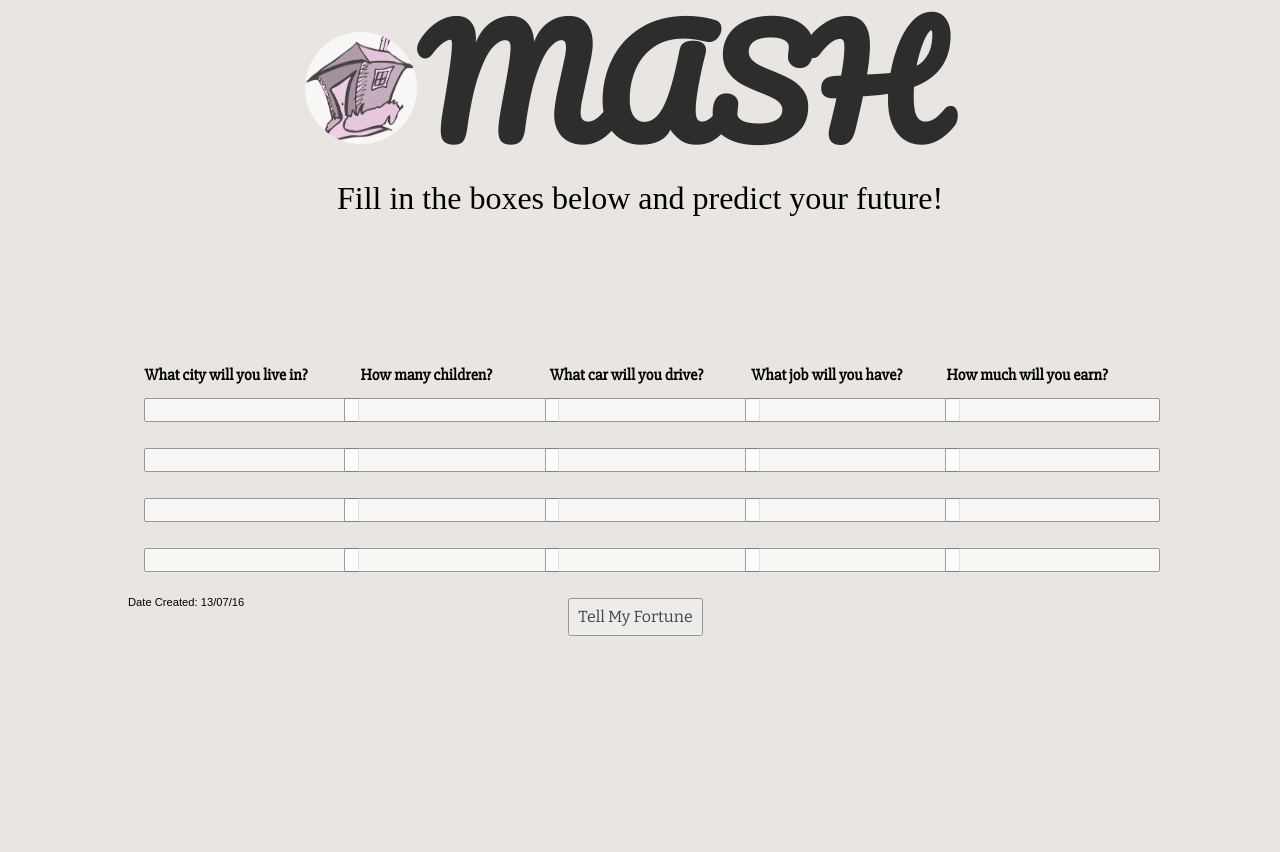
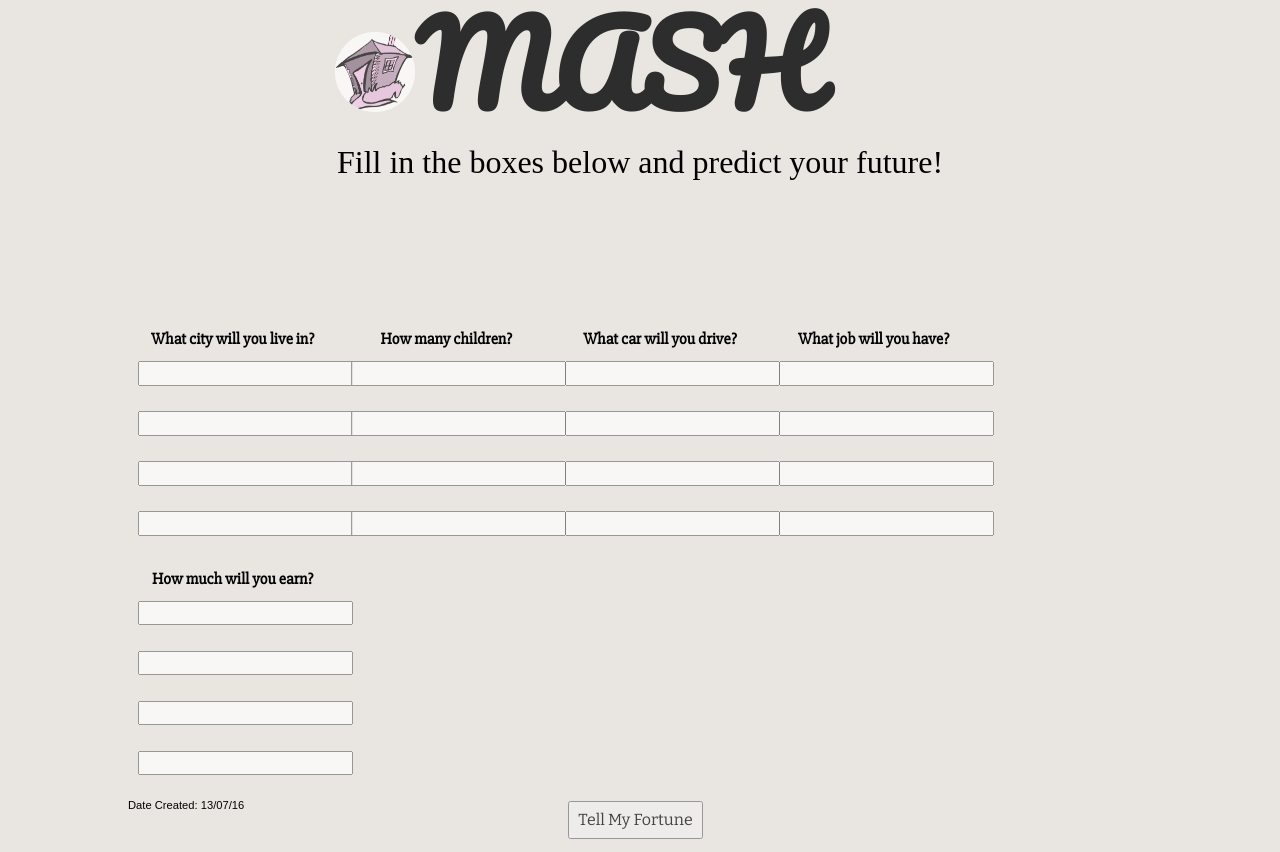
Before and after one commit to canams/MASH-Game, a plain HTML site: page index.html in a window 1280 px wide. Before the commit the page ends 800 px from the top, so only its background shows below. Drawn offline with nearby package versions, Linux system fonts and the light colour scheme; a web font is replaced by a local one.

Commit message:
Update style.css

```diff
--- a/style.css
+++ b/style.css
@@ -5,15 +5,14 @@ body {
 	padding-bottom: 5%;
 }
 
-.header {
+/*.header {
 	display: inline-block;
-	width: 100%
-	margin: 0 auto;
-
+	width: 100%;
+	margin: 0 auto;*/
 }
 
 .title {
-	width: 55%;
+	width:72%;
 	margin: 0 auto;
 	float: right;
 }
@@ -21,7 +20,7 @@ body {
 	display: inline;
 	margin: 0 auto;
 	margin-right: 0.1em;
-	font-size: 9em;
+	font-size: 7em;
 	font-family: Pacifico;
 	opacity: 0.8;
 
@@ -29,7 +28,7 @@ body {
 }
 
 .logo {
-	width: 45%;
+	width: 28%;
 	margin: 2em auto;
 	float: left;
 
@@ -40,8 +39,8 @@ body {
 	border-radius: 50%;
 	background-color: white;
 	opacity: 0.7;
-	width: 7em;
-	height: 7em;
+	width: 5em;
+	height: 5em;
 	float: right;
 
 }
@@ -50,7 +49,7 @@ body {
 .instruction {
 	margin: auto;
 	width: 100%;
-	display: block;
+	display: inline-block;
 
 }
 
@@ -64,7 +63,8 @@ body {
 .form_section {
 	width: 16%;
 	display: inline-block;
-	margin: 0em 1em 0em 1em;
+	margin: 0em 0.6em 0em 0.6em;
+	min-width: 190px;
 }
 
 input {
```
